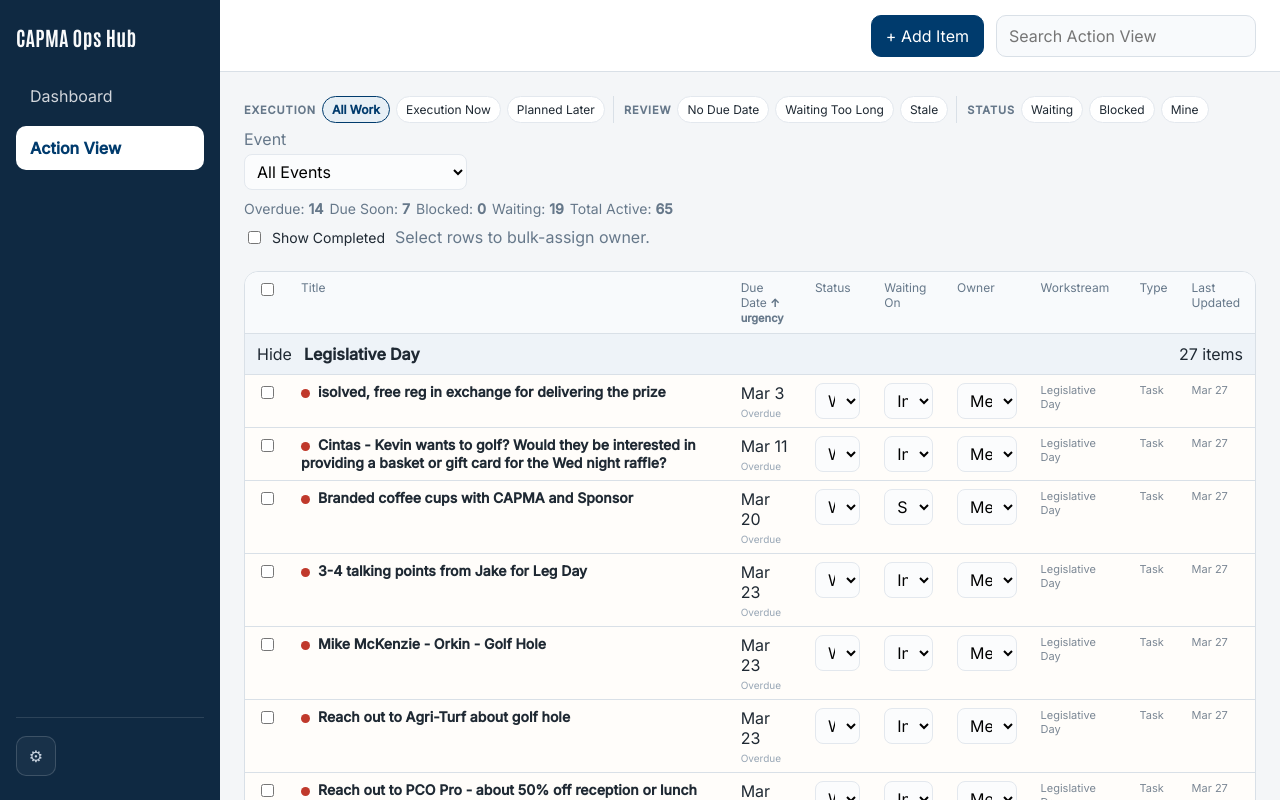
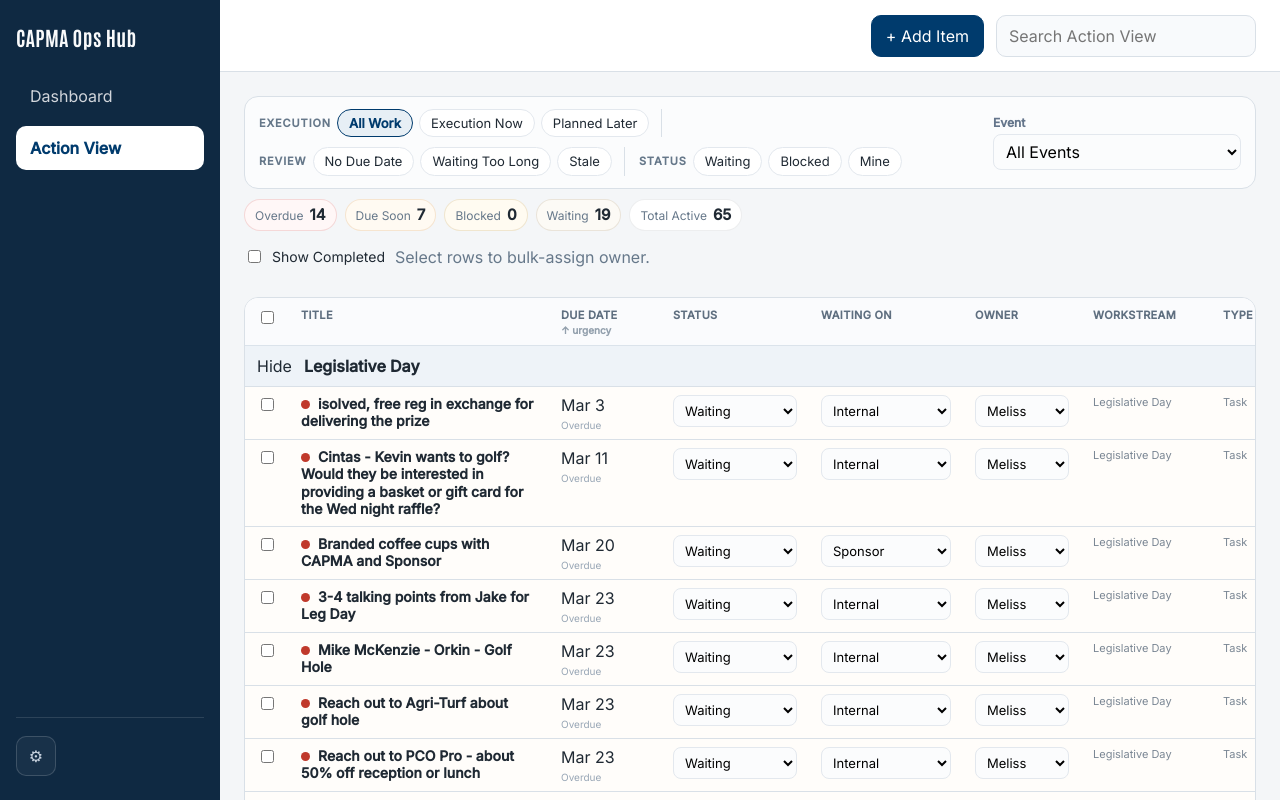
Before and after one commit to mondotDev/capma-ops, a Next.js app: page /action in a window 1280 px wide. Shown: the top 800 px of the page. Built offline with nearby package versions, Linux system fonts and the light colour scheme.

Commit message:
Polish action view header and table readability

```diff
--- a/app/globals.css
+++ b/app/globals.css
@@ -760,10 +760,80 @@ td {
 }
 
 th {
-  background: var(--surface-alt);
-  font-size: 12px;
+  background: #fafbfd;
+  font-size: 11px;
+  font-weight: 600;
+  color: #788696;
+  border-bottom-color: #dbe3eb;
+}
+
+.table-head th {
+  position: sticky;
+  top: 0;
+  z-index: 2;
+}
+
+.table-head__cell,
+.table-head__select {
+  padding-top: 10px;
+  padding-bottom: 9px;
+}
+
+.table-head__cell {
+  white-space: nowrap;
+}
+
+.table-head__cell--title,
+.cell-primary {
+  min-width: 260px;
+}
+
+.table-head__cell--due-date,
+.cell-due-date {
+  min-width: 112px;
+}
+
+.table-head__cell--status,
+.cell-status {
+  min-width: 148px;
+}
+
+.table-head__cell--waiting,
+.cell-waiting {
+  min-width: 154px;
+}
+
+.table-head__cell--owner,
+.cell-owner {
+  min-width: 118px;
+}
+
+.table-head__cell--workstream,
+.cell-workstream {
+  min-width: 130px;
+}
+
+.table-head__cell--type,
+.cell-type {
+  min-width: 92px;
+}
+
+.table-head__cell--updated,
+.cell-updated {
+  min-width: 96px;
+}
+
+.table-head__label {
+  display: block;
+  font-size: 11px;
   font-weight: 700;
-  color: var(--muted);
+  letter-spacing: 0.03em;
+  text-transform: uppercase;
+  color: #5f6f80;
+}
+
+.table-head__select {
+  width: 36px;
 }
 
 .group-header-row td {
@@ -842,6 +912,14 @@ tr.blocked-row {
   background: #fbfcfd;
 }
 
+.cell-status .cell-select,
+.cell-waiting .cell-select,
+.cell-owner .cell-select {
+  padding-left: 7px;
+  padding-right: 26px;
+  font-size: 13px;
+}
+
 .cell-input--muted {
   background: #f8fafc;
   color: var(--muted);
@@ -866,10 +944,6 @@ tr.blocked-row {
   margin-top: 4px;
   font-size: 10px;
   color: #98a6b5;
-}
-
-.cell-primary {
-  min-width: 260px;
 }
 
 .cell-muted {
@@ -920,8 +994,10 @@ tr.blocked-row {
 }
 
 .sort-indicator {
-  font-size: 11px;
-  color: var(--muted);
+  display: block;
+  margin-top: 2px;
+  font-size: 10px;
+  color: #93a0ad;
   font-weight: 600;
 }
 
@@ -966,12 +1042,29 @@ tr.blocked-row {
   align-items: center;
 }
 
+.filter-bar {
+  justify-content: space-between;
+  gap: 14px 18px;
+  padding: 12px 14px;
+  border: 1px solid var(--border);
+  border-radius: 14px;
+  background: #fbfcfd;
+}
+
+.filter-bar__main {
+  display: flex;
+  flex-wrap: wrap;
+  gap: 10px 14px;
+  min-width: 0;
+  flex: 1 1 640px;
+}
+
 .filter-group {
   display: flex;
   align-items: center;
   gap: 6px;
-  padding-right: 8px;
-  margin-right: 4px;
+  padding-right: 12px;
+  margin-right: 0;
   border-right: 1px solid var(--border);
 }
 
@@ -987,6 +1080,7 @@ tr.blocked-row {
   letter-spacing: 0.08em;
   text-transform: uppercase;
   color: var(--muted);
+  min-width: fit-content;
 }
 
 .filter-group__pills {
@@ -999,10 +1093,11 @@ tr.blocked-row {
   border: 1px solid #e3e8ee;
   background: var(--surface);
   color: var(--text);
-  padding: 5px 9px;
+  padding: 6px 11px;
   border-radius: 999px;
   cursor: pointer;
-  font-size: 12px;
+  font-size: 13px;
+  line-height: 1.1;
 }
 
 .filter-pill.active {
@@ -1013,8 +1108,65 @@ tr.blocked-row {
 }
 
 .summary-row {
+  gap: 8px;
+}
+
+.summary-chip {
+  display: inline-flex;
+  align-items: baseline;
+  gap: 6px;
+  padding: 7px 10px;
+  border: 1px solid rgba(31, 41, 51, 0.08);
+  border-radius: 999px;
+  background: var(--surface);
+  color: var(--text);
+}
+
+.summary-chip__label {
+  font-size: 12px;
   color: var(--muted);
-  font-size: 14px;
+}
+
+.summary-chip__value {
+  font-size: 15px;
+  line-height: 1;
+  color: var(--text);
+}
+
+.summary-chip--overdue {
+  border-color: rgba(183, 28, 28, 0.14);
+  background: #fff7f7;
+}
+
+.summary-chip--due-soon {
+  border-color: rgba(191, 102, 0, 0.14);
+  background: #fffaf2;
+}
+
+.summary-chip--blocked {
+  border-color: rgba(146, 98, 0, 0.14);
+  background: #fffbf1;
+}
+
+.summary-chip--waiting {
+  border-color: rgba(120, 94, 50, 0.14);
+  background: #fcfaf5;
+}
+
+.filter-field {
+  display: grid;
+  gap: 4px;
+  min-width: 248px;
+}
+
+.filter-field__label {
+  font-size: 12px;
+  font-weight: 700;
+  color: #64758b;
+}
+
+.filter-field__select {
+  min-width: 248px;
 }
 
 .bulk-action-bar {
@@ -1045,6 +1197,12 @@ tr.blocked-row {
   align-items: center;
   gap: 10px;
   flex-wrap: wrap;
+}
+
+.action-toolbar__hint {
+  display: inline-flex;
+  align-items: center;
+  min-height: 32px;
 }
 
 .bulk-owner {
@@ -1571,6 +1729,40 @@ textarea,
   .command-metrics {
     gap: 16px;
   }
+
+  .table-head__cell--title,
+  .cell-primary {
+    min-width: 220px;
+  }
+
+  .table-head__cell--status,
+  .cell-status {
+    min-width: 138px;
+  }
+
+  .table-head__cell--waiting,
+  .cell-waiting {
+    min-width: 144px;
+  }
+
+  .table-head__cell--workstream,
+  .cell-workstream {
+    min-width: 112px;
+  }
+
+  .table-head__cell--type,
+  .cell-type,
+  .table-head__cell--updated,
+  .cell-updated {
+    min-width: 84px;
+  }
+
+  .cell-status .cell-select,
+  .cell-waiting .cell-select,
+  .cell-owner .cell-select {
+    padding-right: 22px;
+    font-size: 12px;
+  }
 }
 
 @media (max-width: 900px) {
@@ -1653,6 +1845,19 @@ textarea,
     margin-right: 0;
   }
 
+  .filter-bar {
+    padding: 12px;
+  }
+
+  .filter-bar__main {
+    flex-basis: 100%;
+  }
+
+  .filter-field,
+  .filter-field__select {
+    min-width: 100%;
+  }
+
   .page {
     padding: 16px;
   }
--- a/components/action-view.tsx
+++ b/components/action-view.tsx
@@ -369,6 +369,7 @@ export function ActionView({
         ) : null}
 
         <div className="filter-bar" aria-label="Action filters">
+          <div className="filter-bar__main">
             <div className="filter-group">
               <span className="filter-group__label">Execution</span>
               <div className="filter-group__pills">
@@ -417,11 +418,12 @@ export function ActionView({
                 ))}
               </div>
             </div>
-          <label className="field">
-            <span className="muted">Event</span>
+          </div>
+          <label className="filter-field">
+            <span className="filter-field__label">Event</span>
             <select
               aria-label="Filter by event"
-              className="cell-select"
+              className="cell-select filter-field__select"
               onChange={(event) => handleEventGroupChange(event.target.value)}
               value={activeEventGroup}
             >
@@ -435,20 +437,25 @@ export function ActionView({
         </div>
 
         <div className="summary-row" aria-label="Action summary">
-          <span>
-            Overdue: <strong>{summaryCounts.overdue}</strong>
+          <span className="summary-chip summary-chip--overdue">
+            <span className="summary-chip__label">Overdue</span>
+            <strong className="summary-chip__value">{summaryCounts.overdue}</strong>
           </span>
-          <span>
-            Due Soon: <strong>{summaryCounts.dueSoon}</strong>
+          <span className="summary-chip summary-chip--due-soon">
+            <span className="summary-chip__label">Due Soon</span>
+            <strong className="summary-chip__value">{summaryCounts.dueSoon}</strong>
           </span>
-          <span>
-            Blocked: <strong>{summaryCounts.blocked}</strong>
+          <span className="summary-chip summary-chip--blocked">
+            <span className="summary-chip__label">Blocked</span>
+            <strong className="summary-chip__value">{summaryCounts.blocked}</strong>
           </span>
-          <span>
-            Waiting: <strong>{summaryCounts.waiting}</strong>
+          <span className="summary-chip summary-chip--waiting">
+            <span className="summary-chip__label">Waiting</span>
+            <strong className="summary-chip__value">{summaryCounts.waiting}</strong>
           </span>
-          <span>
-            Total Active: <strong>{summaryCounts.totalActive}</strong>
+          <span className="summary-chip">
+            <span className="summary-chip__label">Total Active</span>
+            <strong className="summary-chip__value">{summaryCounts.totalActive}</strong>
           </span>
         </div>
 
@@ -521,7 +528,7 @@ export function ActionView({
               />
               <span>Show Completed</span>
             </label>
-            <span className="muted">Select rows to bulk-assign owner.</span>
+            <span className="muted action-toolbar__hint">Select rows to bulk-assign owner.</span>
           </div>
 
           <div className="action-toolbar__meta">
@@ -586,9 +593,9 @@ export function ActionView({
           <div className="table-wrap">
             <div className="table-scroll">
               <table>
-                <thead>
+                <thead className="table-head">
                   <tr>
-                    <th>
+                    <th className="table-head__select">
                       <input
                         aria-label="Select all visible items"
                         checked={allVisibleSelected}
@@ -596,16 +603,31 @@ export function ActionView({
                         type="checkbox"
                       />
                     </th>
-                    <th>Title</th>
-                    <th>
-                      Due Date <span className="sort-indicator">↑ urgency</span>
+                    <th className="table-head__cell table-head__cell--title">
+                      <span className="table-head__label">Title</span>
                     </th>
-                    <th>Status</th>
-                    <th>Waiting On</th>
-                    <th>Owner</th>
-                    <th>Workstream</th>
-                    <th>Type</th>
-                    <th>Last Updated</th>
+                    <th className="table-head__cell table-head__cell--due-date">
+                      <span className="table-head__label">Due Date</span>
+                      <span className="sort-indicator">↑ urgency</span>
+                    </th>
+                    <th className="table-head__cell table-head__cell--status">
+                      <span className="table-head__label">Status</span>
+                    </th>
+                    <th className="table-head__cell table-head__cell--waiting">
+                      <span className="table-head__label">Waiting On</span>
+                    </th>
+                    <th className="table-head__cell table-head__cell--owner">
+                      <span className="table-head__label">Owner</span>
+                    </th>
+                    <th className="table-head__cell table-head__cell--workstream">
+                      <span className="table-head__label">Workstream</span>
+                    </th>
+                    <th className="table-head__cell table-head__cell--type">
+                      <span className="table-head__label">Type</span>
+                    </th>
+                    <th className="table-head__cell table-head__cell--updated">
+                      <span className="table-head__label">Last Updated</span>
+                    </th>
                   </tr>
                 </thead>
                 {groupedItems.map((group) => {
@@ -664,13 +686,13 @@ export function ActionView({
                                 ) : null}
                                 {item.issue ? <div className="cell-subtext">{item.issue}</div> : null}
                               </td>
-                              <td>
+                              <td className="cell-due-date">
                                 <div>{formatShortDate(item.dueDate)}</div>
                                 {!isTerminalStatus(item.status) && formatDueLabel(item) ? (
                                   <div className="cell-hint">{formatDueLabel(item)}</div>
                                 ) : null}
                               </td>
-                              <td onClick={(event) => event.stopPropagation()}>
+                              <td className="cell-status" onClick={(event) => event.stopPropagation()}>
                                 <select
                                   aria-label={`Status for ${item.title}`}
                                   className="cell-select"
@@ -684,7 +706,7 @@ export function ActionView({
                                   ))}
                                 </select>
                               </td>
-                              <td onClick={(event) => event.stopPropagation()}>
+                              <td className="cell-waiting" onClick={(event) => event.stopPropagation()}>
                                 <select
                                   aria-label={`Waiting on for ${item.title}`}
                                   className={
@@ -705,7 +727,7 @@ export function ActionView({
                                   ))}
                                 </select>
                               </td>
-                              <td onClick={(event) => event.stopPropagation()}>
+                              <td className="cell-owner" onClick={(event) => event.stopPropagation()}>
                                 <select
                                   aria-label={`Owner for ${item.title}`}
                                   className="cell-select"
@@ -719,9 +741,9 @@ export function ActionView({
                                   ))}
                                 </select>
                               </td>
-                              <td className="cell-muted">{item.workstream}</td>
-                              <td className="cell-muted">{item.type}</td>
-                              <td className="cell-muted">{formatShortDate(item.lastUpdated)}</td>
+                              <td className="cell-muted cell-workstream">{item.workstream}</td>
+                              <td className="cell-muted cell-type">{item.type}</td>
+                              <td className="cell-muted cell-updated">{formatShortDate(item.lastUpdated)}</td>
                             </tr>
                           ))
                         : null}
```
Lines whose indentation alone changed are shown as unchanged.
